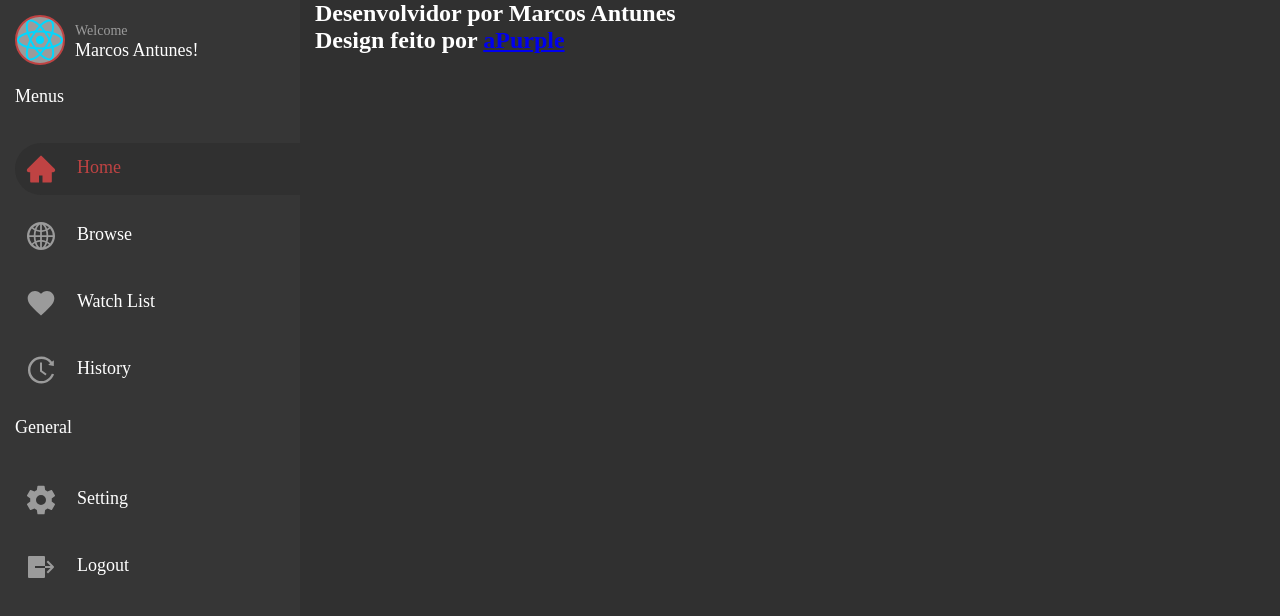
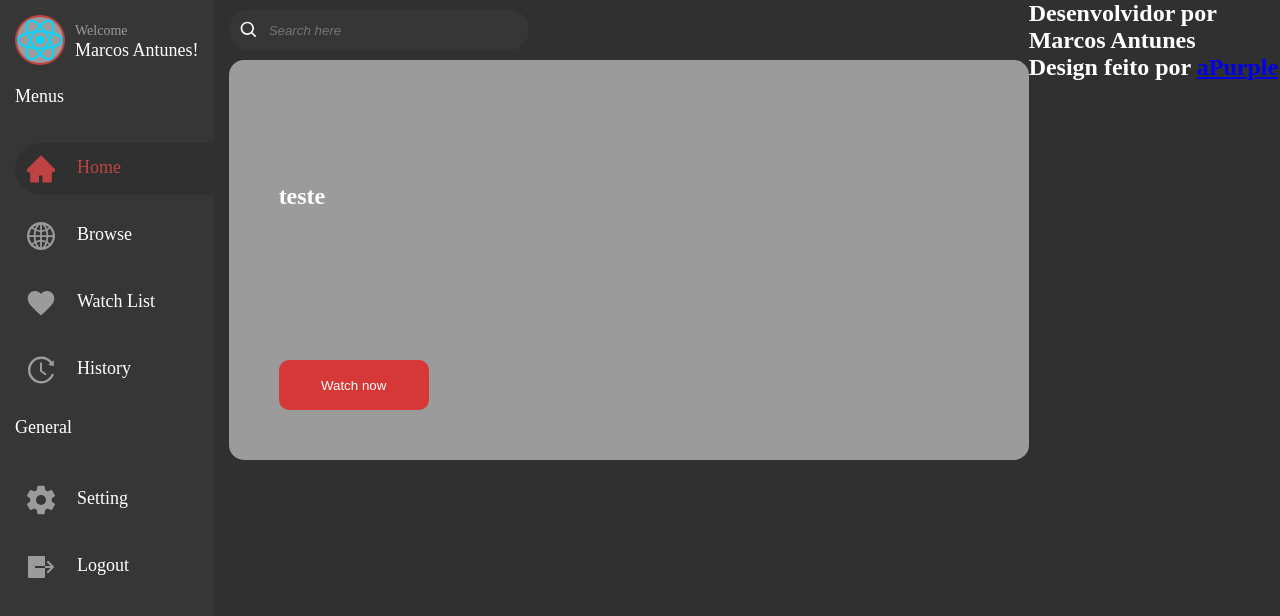
Before and after one commit to MarcospAntunes/MPFlix, a React (Vite) app: page /home in a window 1280 px wide. Shown: the top 616 px of the page. Built offline with nearby package versions, Linux system fonts and the light colour scheme.

Commit message:
Adicionado novos componentes
Foram adicionados novos componentes, a caixa de pesquisa e o banner.

```diff
--- a/src/pages/Home/index.tsx
+++ b/src/pages/Home/index.tsx
@@ -1,3 +1,5 @@
+import Banner from "../../components/Banner"
+import CaixaDePesquisa from "../../components/CaixaDePesquisa"
 import { ContainerDiv } from "../../components/Containers/ContainerDiv"
 import Header from "../../components/Header"
 
@@ -8,7 +10,8 @@ function Home() {
       <ContainerDiv>
         <Header />
         <main>
-          <section></section> {/* Seção do banner */}
+          <CaixaDePesquisa />
+          <Banner /> {/* Seção do banner */}
           <section></section> {/* Seção dos filmes */}
         </main>
         <footer>
```
